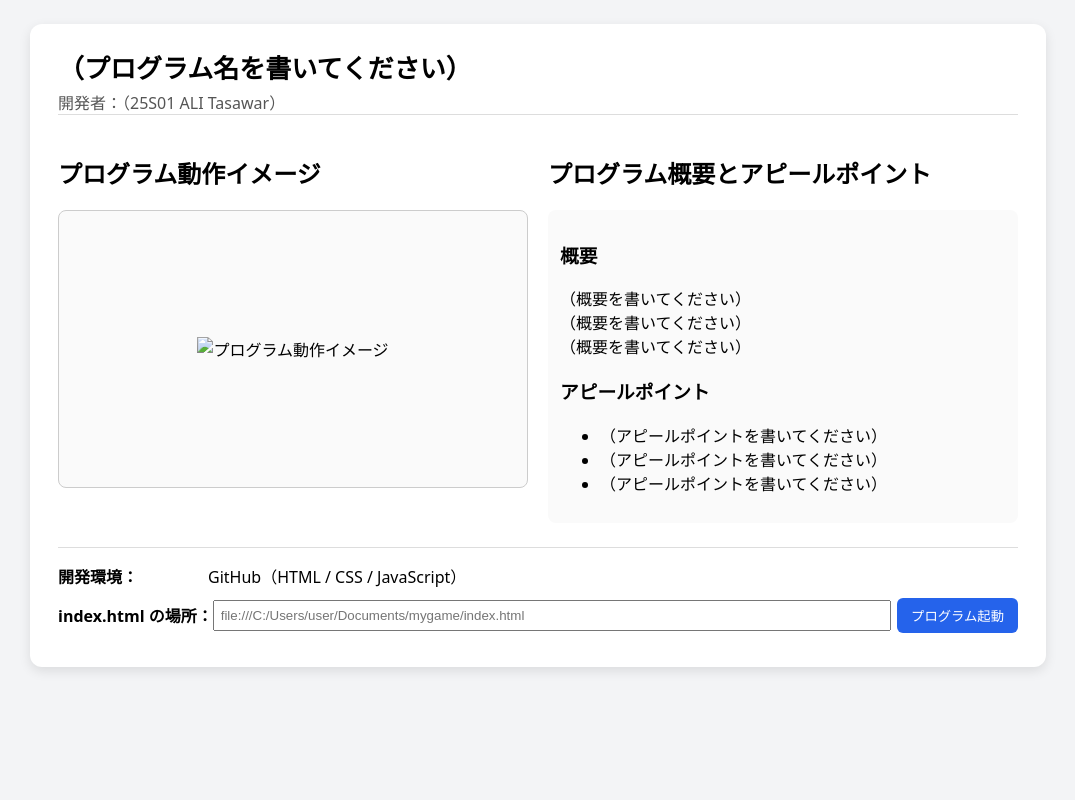
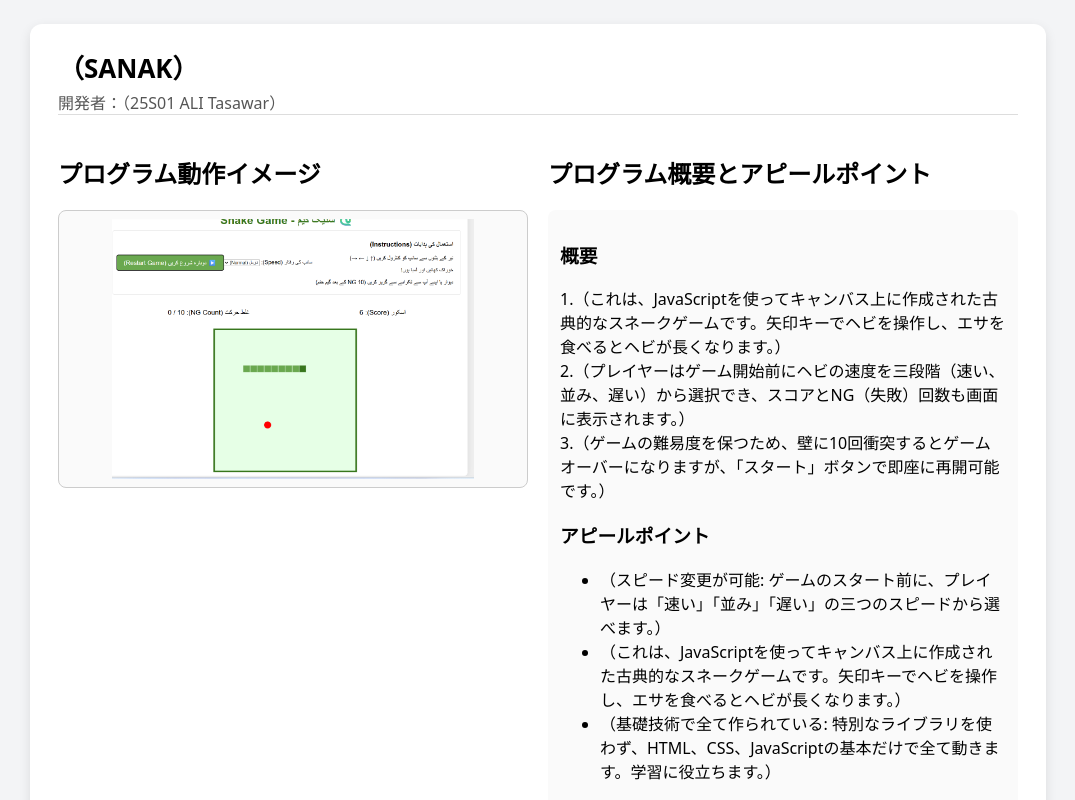
Before and after one commit to tasawaralitarar/haapyo, a plain HTML site: page index.html in a window 1280 px wide. Shown: the top 800 px of the page, without its empty margins (102-1177 px from the left). Drawn offline with Linux system fonts and the light colour scheme.

Commit message:
add html css js

```diff
--- a/index.html
+++ b/index.html
@@ -10,7 +10,7 @@
 
     <!-- 上段：プログラム名・開発者 -->
     <header class="top-section">
-      <h1 class="program-title">（プログラム名を書いてください）</h1>
+      <h1 class="program-title">（SANAK）</h1>
       <p class="developer-name">開発者：（25S01 ALI Tasawar）</p>
     </header>
 
@@ -21,9 +21,9 @@
       <section class="preview-area">
         <h2 class="section-title">プログラム動作イメージ</h2>
         <div class="preview-box">
-          <!-- 各自が images フォルダに image.png ファイルを保存 -->
+          <!-- 各自が imagess フォルダに image.png ファイルを保存 -->
           <img
-            src="images/image.png"
+            src="imagess/image.png"
             alt="プログラム動作イメージ"
             class="preview-image"
           />
@@ -36,16 +36,16 @@
         <div class="description-box">
           <h3>概要</h3>
           <p>
-            （概要を書いてください）<br />
-            （概要を書いてください）<br />
-            （概要を書いてください）<br />
+            1.（これは、JavaScriptを使ってキャンバス上に作成された古典的なスネークゲームです。矢印キーでヘビを操作し、エサを食べるとヘビが長くなります。）<br />
+            2.（プレイヤーはゲーム開始前にヘビの速度を三段階（速い、並み、遅い）から選択でき、スコアとNG（失敗）回数も画面に表示されます。）<br />
+            3.（ゲームの難易度を保つため、壁に10回衝突するとゲームオーバーになりますが、「スタート」ボタンで即座に再開可能です。）<br />
           </p>
 
           <h3>アピールポイント</h3>
           <ul>
-            <li>（アピールポイントを書いてください）</li>
-            <li>（アピールポイントを書いてください）</li>
-            <li>（アピールポイントを書いてください）</li>
+            <li>（スピード変更が可能: ゲームのスタート前に、プレイヤーは「速い」「並み」「遅い」の三つのスピードから選べます。）</li>
+            <li>（これは、JavaScriptを使ってキャンバス上に作成された古典的なスネークゲームです。矢印キーでヘビを操作し、エサを食べるとヘビが長くなります。）</li>
+            <li>（基礎技術で全て作られている: 特別なライブラリを使わず、HTML、CSS、JavaScriptの基本だけで全て動きます。学習に役立ちます。）</li>
           </ul>
         </div>
       </section>
```
